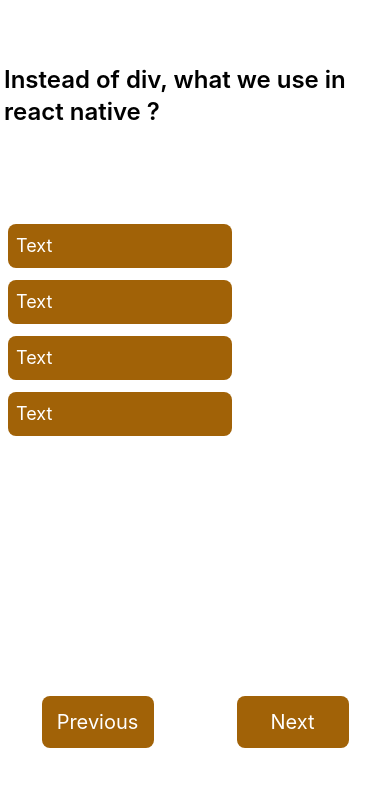
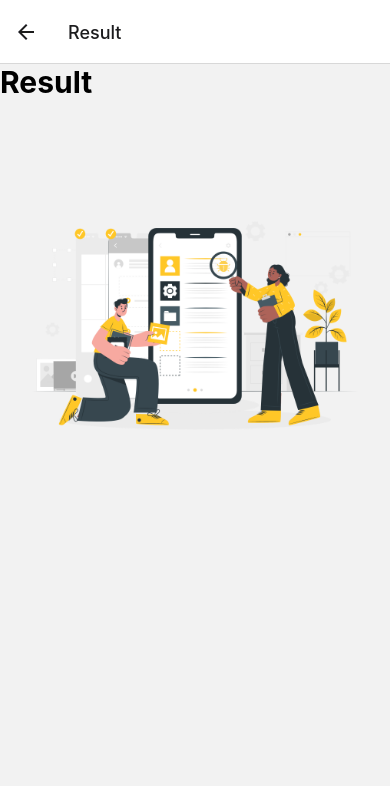
Before and after one commit to shubhamsinha21/Contribution, a React Native app in the folder QuizApp/: screen /Result in a window 390 px wide. Shown: the top 786 px of the page. Built offline with nearby package versions, Linux system fonts and the light colour scheme.

Commit message:
navigation

```diff
--- a/QuizApp/App.jsx
+++ b/QuizApp/App.jsx
@@ -1,14 +1,12 @@
 import React from 'react'
-import { View, Text } from 'react-native'
-import { HomeScreen, QuizScreen } from './screens'
-
+import { NavigationContainer } from '@react-navigation/native'
+import MyStack from './navigation'
 function App() {
 
   return (
-    <>
-      {/* <HomeScreen /> */}
-      <QuizScreen />
-    </>
+    <NavigationContainer>
+      <MyStack />
+    </NavigationContainer>
   )
 }
 
--- a/QuizApp/components/Options.jsx
+++ b/QuizApp/components/Option.jsx
@@ -1,7 +1,7 @@
 import { View, Text, TouchableOpacity } from 'react-native'
 import React from 'react'
 
-export default function Options() {
+export default function Option() {
     return (
         <View className='my-8 space-y-3 flex-1'>
             <TouchableOpacity><Text className='bg-yellow-700 text-white px-2 py-2 mx-2 text-lg w-56 rounded-lg'>Text</Text></TouchableOpacity>
--- /dev/null
+++ b/QuizApp/navigation/index.js
@@ -0,0 +1,16 @@
+import { createNativeStackNavigator } from '@react-navigation/native-stack';
+import { HomeScreen, QuizScreen, ResultScreen } from '../screens';
+
+const Stack = createNativeStackNavigator();
+
+const MyStack = () => {
+    return (
+        <Stack.Navigator>
+            <Stack.Screen name='Home' component={HomeScreen} />
+            <Stack.Screen name='Quiz' component={QuizScreen} />
+            <Stack.Screen name='Result' component={ResultScreen} />
+        </Stack.Navigator>
+    )
+}
+
+export default MyStack;
--- a/QuizApp/package.json
+++ b/QuizApp/package.json
@@ -10,9 +10,13 @@
     "test": "jest"
   },
   "dependencies": {
+    "@react-navigation/native": "^6.1.9",
+    "@react-navigation/native-stack": "^6.9.17",
     "nativewind": "^2.0.11",
     "react": "18.2.0",
     "react-native": "0.73.2",
+    "react-native-safe-area-context": "^4.8.2",
+    "react-native-screens": "^3.29.0",
     "tailwindcss": "^3.3.2"
   },
   "devDependencies": {
--- a/QuizApp/screens/QuizScreen.jsx
+++ b/QuizApp/screens/QuizScreen.jsx
@@ -1,5 +1,5 @@
 import { View, Text, TouchableOpacity } from 'react-native'
-import Options from '../components/Options'
+import Option from '../components/Option'
 import React from 'react'
 
 export default function QuizScreen() {
@@ -8,7 +8,7 @@
             <View className='mx-1 my-16'>
                 <Text className='text-2xl font-semibold text-black'>Instead of div, what we use in react native ?</Text>
             </View>
-            <Options />
+            <Option />
             <View className='flex flex-row justify-around my-24'>
                 <TouchableOpacity>
                     <Text className='text-white rounded-lg p-3 text-xl bg-yellow-700 w-28 text-center'>Previous</Text>
--- a/QuizApp/screens/ResultScreen.jsx
+++ b/QuizApp/screens/ResultScreen.jsx
@@ -1,10 +1,15 @@
-import { View, Text } from 'react-native'
+import { View, Text, Image } from 'react-native'
 import React from 'react'
 
 export default function ResultScreen() {
     return (
-        <View>
-            <Text>ResultScreen</Text>
-        </View>
+        <>
+            <Text className='text-3xl font-bold text-black'>Result</Text>
+            <View className='flex-1 items-center'>
+                <Image source={require('../assets/home-image.png')}
+                    className="w-96 h-96 my-8"
+                />
+            </View>
+        </>
     )
 }
```
Also changed, not shown: 1 other file (tests, documents, lock files or other folders).
